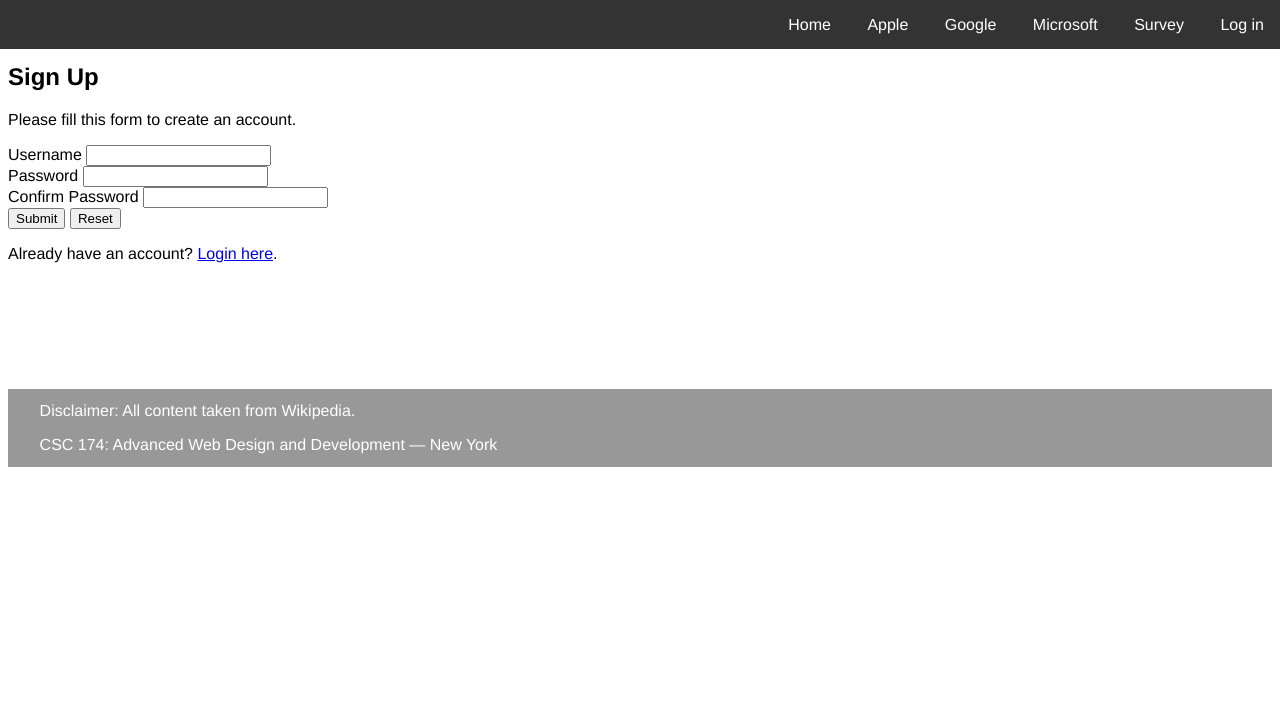
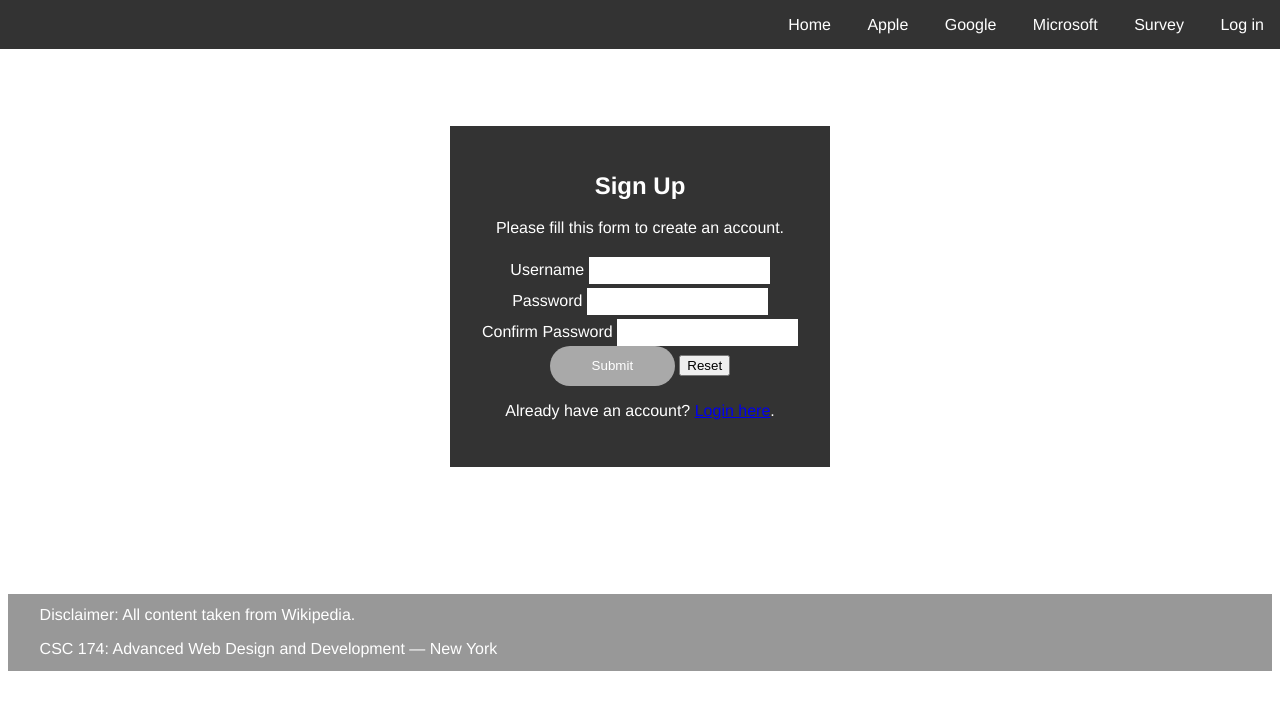
Before and after one commit to JFazio13/Assignment-5-New-York, a PHP site: page /register.php in a window 1280 px wide. Shown: the top 707 px of the page. Run offline with PHP 8.4, Linux system fonts and the light colour scheme.

Commit message:
Final Design Changes!

```diff
--- a/css/styles.css
+++ b/css/styles.css
@@ -191,3 +191,64 @@ footer {
 	padding-bottom: 1%;
 	margin-left: 2.5%;
 }
+
+.surveyForm {
+	background-color: rgba(0,0,0,0.8);
+	color: white;
+	text-align: center;
+	margin-left: 35%;
+	margin-right: 35%;
+	margin-bottom: 5%;
+	padding-top: 2.5%;
+	padding-bottom: 2.5%;
+}
+
+fieldset {
+	border: none;
+}
+
+
+.wrapper {
+	text-align: center;
+	background-color: rgba(0,0,0,0.8);
+	color: white;
+	margin-top: 10%;
+	margin-left: 35%;
+	margin-right: 35%;
+	padding-top: 2%;
+	padding-bottom: 2.5%;
+}
+
+input[type=text] {
+	border: none;
+	height: 25px;
+	margin-top: 1%;
+}
+
+input[type=password] {
+	border: none;
+	height: 25px;
+	margin-top: 1%;
+}
+
+input[type=submit] {
+	background-color: darkgrey;
+	border: none;
+	border-radius: 25px;
+	color: white;
+	height: 40px;
+	width: 125px;
+}
+
+input[type=submit]:hover {
+	background-color: black;
+	border: none;
+	border-radius: 25px;
+	color: white;
+	height: 40px;
+	width: 125px;
+	-webkit-transition: background-color 0.25s ease-out;
+	-moz-transition: background-color 0.25s ease-out;
+	-o-transition: background-color 0.25s ease-out;
+	transition: background-color 0.25s ease-out;
+}
--- a/login.php
+++ b/login.php
@@ -101,15 +101,19 @@ include "includes/html-top.php";
         <form action="<?php echo htmlspecialchars($_SERVER["PHP_SELF"]); ?>" method="post">
             <div class="form-group <?php echo (!empty($username_err)) ? 'has-error' : ''; ?>">
                 <label>Username</label>
+                <br/>
                 <input type="text" name="username"class="form-control" value="<?php echo $username; ?>">
                 <span class="help-block"><?php echo $username_err; ?></span>
             </div>
             <div class="form-group <?php echo (!empty($password_err)) ? 'has-error' : ''; ?>">
+                <br/>
                 <label>Password</label>
+                <br/>
                 <input type="password" name="password" class="form-control">
                 <span class="help-block"><?php echo $password_err; ?></span>
             </div>
             <div class="form-group">
+                <br/>
                 <input type="submit" class="btn btn-primary" value="Login">
             </div>
             <p>Don't have an account? <a href="register.php">Sign up now</a>.</p>
```
Also changed, not shown: survey.php (+11 -1 lines).
